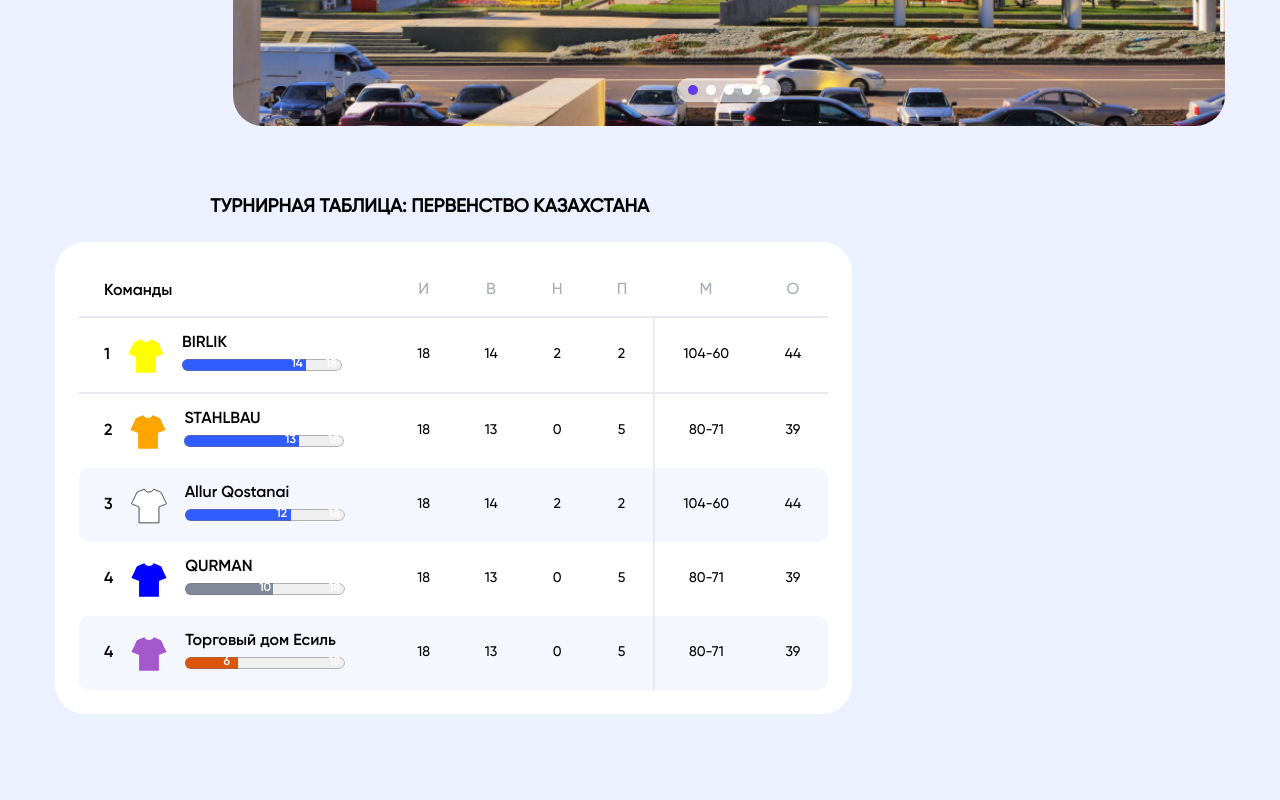
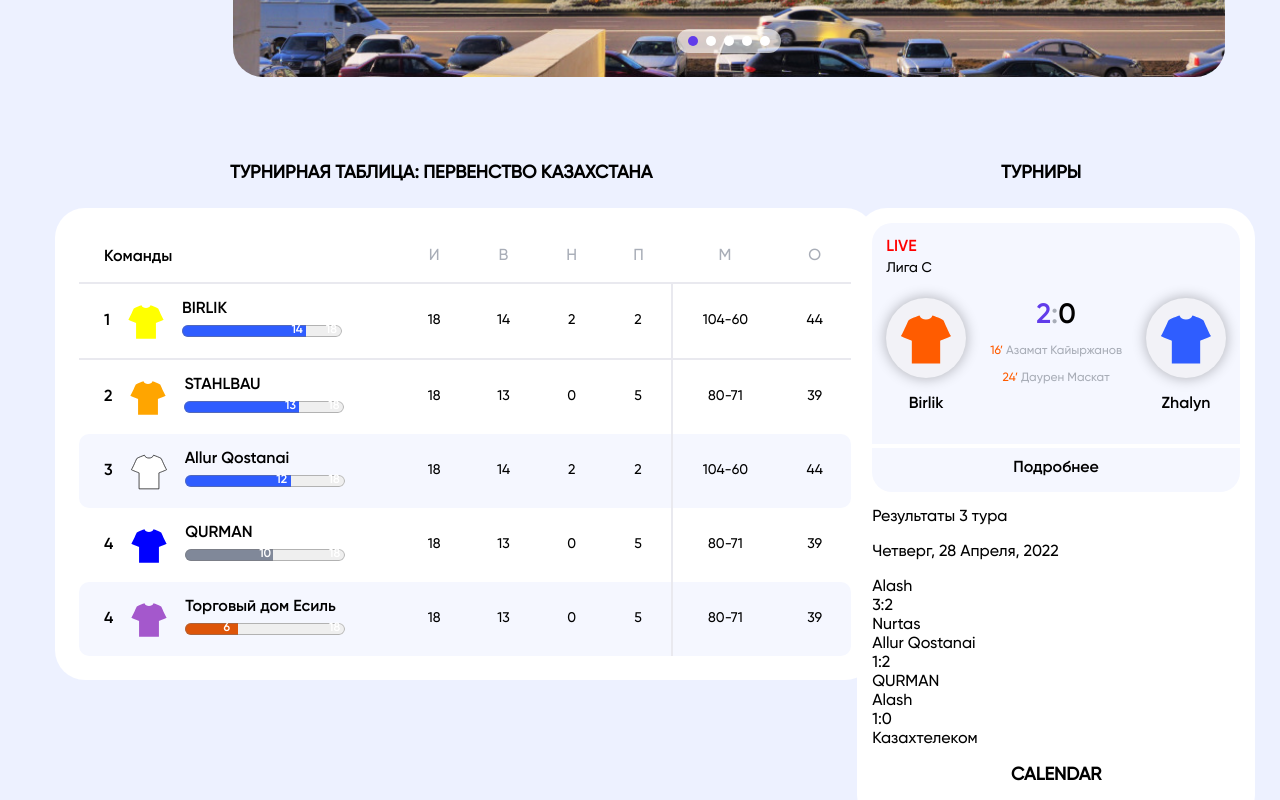
Before and after one commit to nurkanat-doszhan/kllf, a React (Create React App) app: page / in a window 1280 px wide. Shown: the part 800-1600 px from the top of the page. Built offline with nearby package versions, Linux system fonts and the light colour scheme.

Commit message:
Сделать блок турниры

```diff
--- a/src/components/Section/Main.js
+++ b/src/components/Section/Main.js
@@ -1,10 +1,9 @@
-import styles from './Main.scss'
+import './Main.scss'
 import SuperLeague from "../SuperLeague/SuperLeague"
-import { Swiper, SwiperSlide } from 'swiper/react';
-import { Pagination } from "swiper";
-import 'swiper/css';
-import "swiper/css/pagination";
-import Standings from '../Standings/Standings';
+import { Swiper, SwiperSlide } from 'swiper/react'
+import { Pagination } from "swiper"
+import 'swiper/css'
+import "swiper/css/pagination"
 
 const Main = () => {
 
@@ -45,12 +44,6 @@ const Main = () => {
               </SwiperSlide>
             </Swiper>
           </div>
-          <div className='flex'>
-            <div>
-              <h3>Турнирная таблица: Первенство Казахстана</h3>
-              <Standings />
-            </div>
-          </div>
         </div>
       </div>
     </div>
--- a/src/components/Section/Main.scss
+++ b/src/components/Section/Main.scss
@@ -1,5 +1,7 @@
 .section {
+  padding: 32px 0;
   background-color: #edf1ff;
+
   .inner {
     .wrap {
       display: flex;
@@ -8,24 +10,30 @@
       align-items: center;
       max-width: 1170px;
       margin: 0 auto;
-      h2 {
+
+      h1 {
         text-transform: uppercase;
         font-family: 'Gilroy-Bold';
-        margin-top: 64px;
+        font-size: 24px;
         margin-bottom: 24px;
       }
+
       .flex {
         width: 100%;
         display: flex;
         align-items: flex-start;
+
         .swiper {
           margin-left: 30px;
+
           .swiper-slide {
             position: relative;
+
             img {
               border-radius: 30px;
               width: 100%;
             }
+
             .text {
               text-transform: uppercase;
               color: #fff;
@@ -37,6 +45,7 @@
               transform: translateX(-50%);
             }
           }
+
           .swiper-pagination {
             width: auto;
             left: 50%;
@@ -47,22 +56,19 @@
             transform: translateX(-50%);
             border-radius: 50px;
             background-color: #ffffff9c;
+
             .swiper-pagination-bullet {
               width: 10px;
               height: 10px;
               background-color: #FFF;
               opacity: 1;
+
               &.swiper-pagination-bullet-active {
                 background-color: #613CEA;
               }
             }
           }
         }
-        h3 {
-          margin: 64px 0 24px 0;
-          text-align: center;
-          text-transform: uppercase;
-        }
       }
     }
   }
--- a/src/components/Section/Second.scss
+++ b/src/components/Section/Second.scss
@@ -16,12 +16,12 @@
         display: flex;
         align-items: flex-start;
         .left {
-          width: 70%;
+          width: 66%;
           box-sizing: border-box;
         }
         .right {
           margin-left: 30px;
-          width: calc(30% - 30px);
+          width: calc(34% - 30px);
           box-sizing: border-box;
         }
       }
--- /dev/null
+++ b/src/components/Tournaments/Tournaments.js
@@ -0,0 +1,64 @@
+import styles from './Tournaments.module.scss'
+
+const Tournaments = () => {
+  return (
+    <div className={ styles.tournaments }>
+      <div className={ styles.currentGame }>
+        <span className={ styles.textLive }>Live</span>
+        <span className={ styles.textLeague }>Лига С</span>
+        <div className={ styles.teams }>
+          <div className={ styles.team1 }>
+            <svg className={ styles.tShirt } xmlns="http://www.w3.org/2000/svg" width="60" height="60" viewBox="0 0 60 60" fill="none">
+              <path fill-rule="evenodd" clip-rule="evenodd" d="M23.5535 7.5C21.6434 8.00659 13.8447 11.0236 12.6044 12.1279C12.2558 12.4386 6.91312 25.2242 4.878 28.0399C4.63894 28.4236 14.0657 31.971 15.8169 32.6625V55.4993H44.1831V32.6625C45.9343 31.9711 55.3611 28.4236 55.122 28.0399C53.087 25.2237 47.7446 12.4382 47.3956 12.1279C46.1547 11.0236 38.3562 8.00657 36.4465 7.5C35.0463 12.8129 24.9531 12.8099 23.5542 7.5L23.5535 7.5Z"
+              fill={'#FF5C00'} />
+            </svg>
+            <p>Birlik</p>
+          </div>
+          <div className={ styles.table }>
+            <div className={ styles.score }>
+              <span style={{ color: '#613CEA' }}>2</span>:<span style={{ color: '#000' }}>0</span>
+            </div>
+            <p><span style={{ color: '#FF5C00' }}>16’</span> Азамат Кайыржанов</p>
+            <p><span style={{ color: '#FF5C00' }}>24’</span> Даурен Маскат</p>
+          </div>
+          <div className={ styles.team2 }>
+            <svg className={ styles.tShirt } xmlns="http://www.w3.org/2000/svg" width="60" height="60" viewBox="0 0 60 60" fill="none">
+              <path fill-rule="evenodd" clip-rule="evenodd" d="M23.5535 7.5C21.6434 8.00659 13.8447 11.0236 12.6044 12.1279C12.2558 12.4386 6.91312 25.2242 4.878 28.0399C4.63894 28.4236 14.0657 31.971 15.8169 32.6625V55.4993H44.1831V32.6625C45.9343 31.9711 55.3611 28.4236 55.122 28.0399C53.087 25.2237 47.7446 12.4382 47.3956 12.1279C46.1547 11.0236 38.3562 8.00657 36.4465 7.5C35.0463 12.8129 24.9531 12.8099 23.5542 7.5L23.5535 7.5Z"
+              fill={'#2F5DFF'} />
+            </svg>
+            <p>Zhalyn</p>
+          </div>
+        </div>
+        <div className={ styles.more }>Подробнее</div>
+      </div>
+      <div className={ styles.result }>
+        <p>Результаты 3 тура</p>
+        <p>Четверг, 28 Апреля, 2022</p>
+        <div className={ styles.game }>
+          <div className={ styles.team1 }>Alash</div>
+            <div className={ styles.score }>
+              <span>3</span>:<span>2</span>
+            </div>
+          <div className={ styles.team1 }>Nurtas</div>
+        </div>
+        <div className={ styles.game }>
+          <div className={ styles.team1 }>Allur Qostanai</div>
+            <div className={ styles.score }>
+              <span>1</span>:<span>2</span>
+            </div>
+          <div className={ styles.team1 }>QURMAN</div>
+        </div>
+        <div className={ styles.game }>
+          <div className={ styles.team1 }>Alash</div>
+            <div className={ styles.score }>
+              <span>1</span>:<span>0</span>
+            </div>
+          <div className={ styles.team1 }>Казахтелеком</div>
+        </div>
+      </div>
+      <h2>Calendar</h2>
+    </div>
+  )
+}
+
+export default Tournaments
--- /dev/null
+++ b/src/components/Tournaments/Tournaments.module.scss
@@ -0,0 +1,81 @@
+.tournaments {
+  border-radius: 30px;
+  padding: 15px;
+  background-color: #fff;
+  width: 100%;
+  .currentGame {
+    padding: 14px;
+    border-radius: 20px;
+    background-color: #F5F7FF;
+    .textLive {
+      color: #ff0000;
+      font-family: 'Gilroy-SemiBold';
+      text-transform: uppercase;
+      display: block;
+      margin-bottom: 2px;
+    }
+    .textLeague {
+      font-size: 14px;
+    }
+    .teams {
+      margin-top: 20px;
+      display: flex;
+      justify-content: space-between;
+      .team1, .team2 {
+        display: flex;
+        flex-direction: column;
+        align-items: center;
+        justify-content: center;
+        svg {
+          box-shadow: 0 0 14px #0000004d;
+          padding: 10px;
+          width: 60px;
+          height: 60px;
+          background: #F2F2F7;
+          border-radius: 50px;
+        }
+        p {
+          font-family: 'Gilroy-SemiBold';
+        }
+      }
+      .table {
+        text-align: center;
+        .score {
+          color: #A8ADB7;
+          font-size: 28px;
+          font-family: 'Gilroy-SemiBold';
+        }
+        p {
+          font-size: 12px;
+          color: #A8ADB7;
+        }
+      }
+      // .tShirt {
+
+      // }
+      // .team2 {
+
+      // }
+    }
+    .more {
+      position: relative;
+      margin-top: 14px;
+      font-family: 'Gilroy-SemiBold';
+      cursor: pointer;
+      padding-top: 14px;
+      text-align: center;
+      &:hover {
+        text-decoration: underline;
+      }
+      &::after {
+        content: "";
+        position: absolute;
+        top: 0;
+        left: -14px;
+        background-color: #fff;
+        width: calc(100% + 28px);
+        height: 4px;
+      }
+    }
+  }
+}
```
